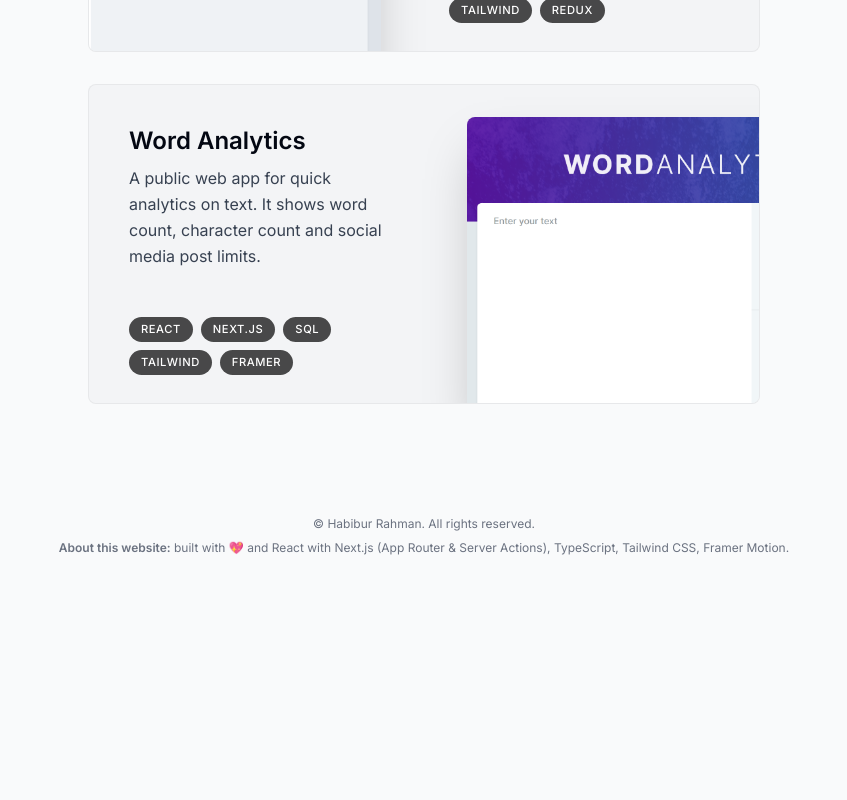
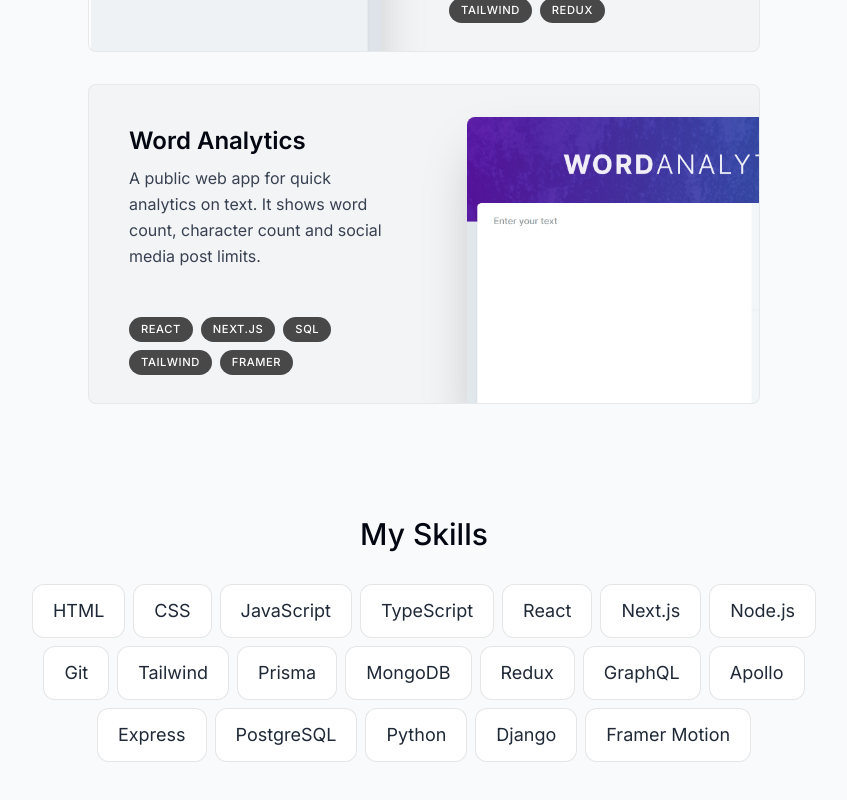
Before and after one commit to habibium/habibmollah-v2, a Next.js app: page / in a window 1280 px wide. Shown: the part 1942-2742 px from the top of the page, without its empty margins (216-1063 px from the left). Before the commit the page ends 2538 px from the top, so only its background shows below. Built offline with nearby package versions, Linux system fonts and the light colour scheme.

Commit message:
add skills

```diff
--- a/app/page.tsx
+++ b/app/page.tsx
@@ -2,6 +2,7 @@ import About from "@/components/About";
 import Intro from "@/components/Intro";
 import Projects from "@/components/Projects";
 import SectionDivider from "@/components/SectionDivider";
+import Skills from "@/components/Skills";
 
 export default function Index() {
   return (
@@ -10,6 +11,7 @@ export default function Index() {
       <SectionDivider />
       <About />
       <Projects />
+      <Skills />
     </main>
   );
 }
--- /dev/null
+++ b/components/Skills.tsx
@@ -0,0 +1,50 @@
+"use client";
+
+import useSectionInView from "@/lib/hooks";
+import SectionHeading from "./SectionHeading";
+import { skillsData } from "@/lib/data";
+import { motion } from "framer-motion";
+
+const fadeInAnimationVariants = {
+  initial: {
+    opacity: 0,
+    y: 100,
+  },
+  animate: (index: number) => ({
+    opacity: 1,
+    y: 0,
+    transition: {
+      delay: 0.05 * index,
+    },
+  }),
+};
+
+export default function Skills() {
+  const { ref } = useSectionInView("Skills");
+
+  return (
+    <section
+      id="skills"
+      ref={ref}
+      className="mb-28 max-w-[53rem] scroll-mt-28 text-center"
+    >
+      <SectionHeading>My Skills</SectionHeading>
+
+      <ul className="flex flex-wrap justify-center gap-2 text-lg text-gray-800">
+        {skillsData.map((skill, index) => (
+          <motion.li
+            key={skill.name}
+            className="borderBlack rounded-xl bg-white px-5 py-3 dark:bg-white/10 dark:text-white/80"
+            variants={fadeInAnimationVariants}
+            initial="initial"
+            whileInView="animate"
+            viewport={{ once: true }}
+            custom={index}
+          >
+            {skill.name}
+          </motion.li>
+        ))}
+      </ul>
+    </section>
+  );
+}
```
